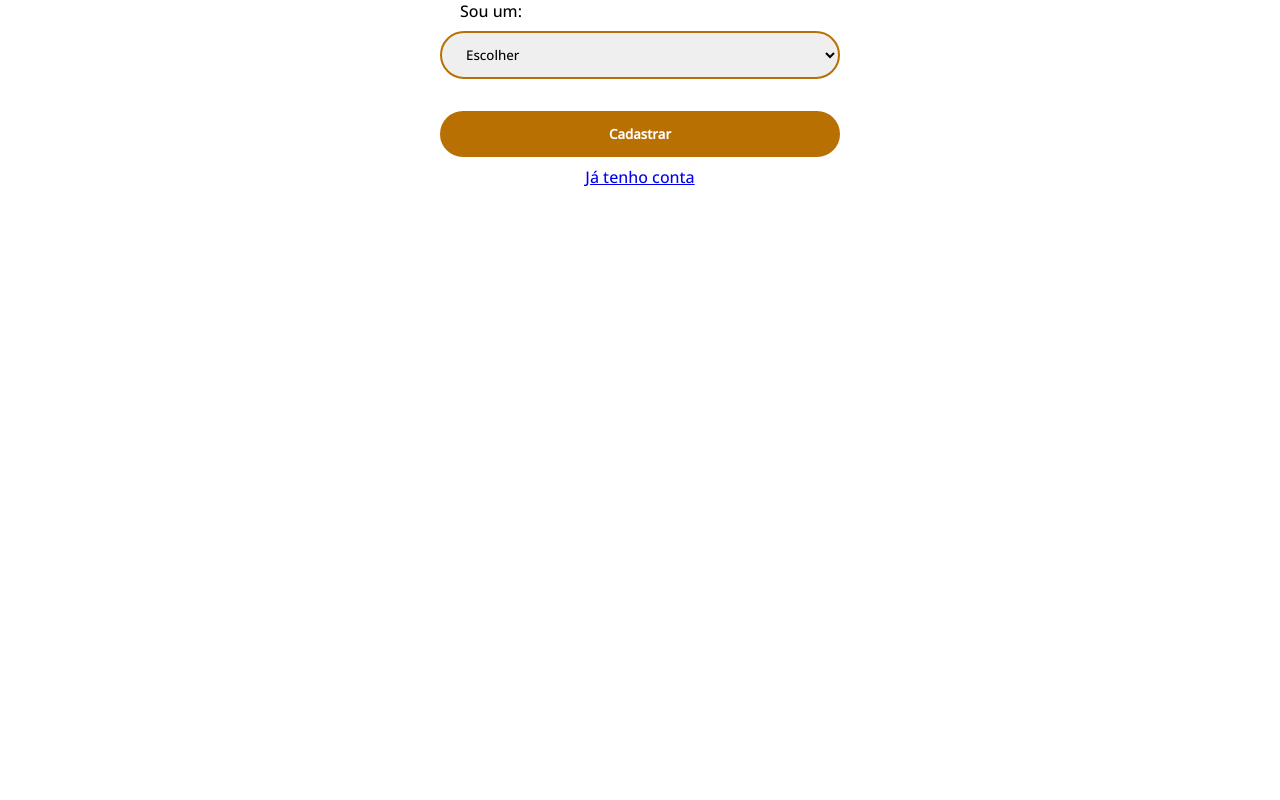
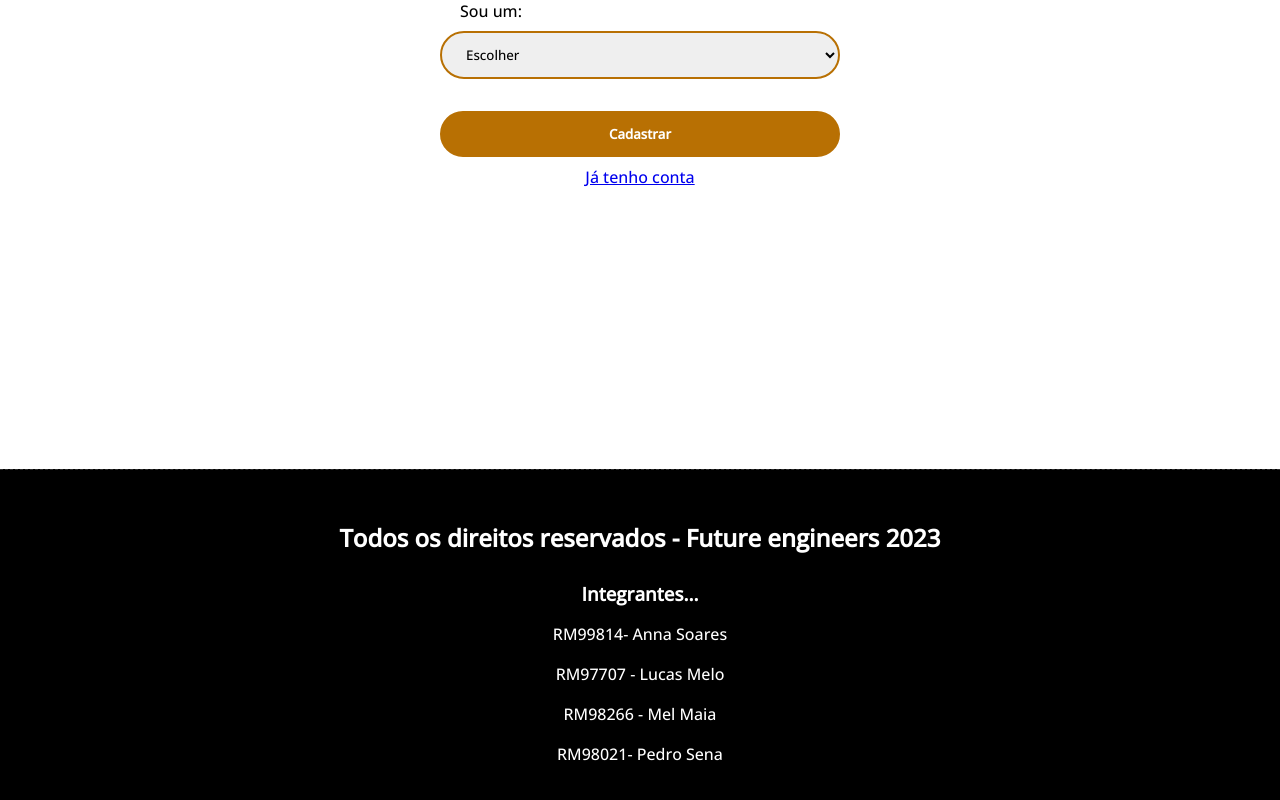
Before and after one commit to pedrosbm/gs2-NeuroHub-web, a React (Vite) app: page /Cadastro in a window 1280 px wide. Shown: the part 737-1537 px from the top of the page. Before the commit the page ends 1206 px from the top, so only its background shows below. Built offline with nearby package versions, Linux system fonts and the light colour scheme.

Commit message:
projeto finalizado

```diff
--- /dev/null
+++ b/src/components/Footer/Footer.css
@@ -0,0 +1,11 @@
+.footer {
+    background-color: black;
+    border-top: 1px dashed rgb(48, 48, 48);
+    text-align: center;
+    color: white;
+    padding: 2rem;
+}
+
+.footer ul{
+    list-style: none;
+}
--- /dev/null
+++ b/src/components/Footer/Footer.jsx
@@ -0,0 +1,16 @@
+import './Footer.css'
+
+export default function Footer(){
+    return(
+        <section className="footer">
+            <h2>Todos os direitos reservados - Future engineers 2023</h2>
+            <h3>Integrantes...</h3>
+            <ul>
+                <li>RM99814- Anna Soares</li>
+                <li>RM97707 - Lucas Melo</li>
+                <li>RM98266 - Mel Maia</li>
+                <li>RM98021- Pedro Sena</li>
+            </ul>
+        </section>
+    )
+}
--- a/src/pages/CadastroPage.jsx
+++ b/src/pages/CadastroPage.jsx
@@ -1,11 +1,13 @@
 import Header from "../components/Header/Header"
 import Cadastro from "../components/Cadastro/Cadastro"
+import Footer from "../components/Footer/Footer"
 
 export default function LoginPage(){
     return(
         <>
             <Header></Header>
             <Cadastro></Cadastro>
+            <Footer></Footer>
         </>
     )
 }
--- a/src/pages/ChatPage.jsx
+++ b/src/pages/ChatPage.jsx
@@ -1,6 +1,7 @@
 import Header from "../components/Header/Header"
 import { Navigate } from "react-router-dom"
 import Exams from "../components/Chat/Exams"
+import Footer from "../components/Footer/Footer"
 
 export default function ChatPage(){
     if(localStorage.getItem("logado") == "true"){
@@ -8,6 +9,7 @@ export default function ChatPage(){
             <>
                 <Header></Header>
                 <Exams></Exams>
+                <Footer></Footer>
             </>
         )
     } else  {
--- a/src/pages/ContaPage.jsx
+++ b/src/pages/ContaPage.jsx
@@ -1,6 +1,7 @@
 import Header from "../components/Header/Header"
 import Conta from '../components/Conta/Conta'
 import { Navigate } from "react-router-dom"
+import Footer from "../components/Footer/Footer"
 
 export default function ContaPage() {
 
@@ -9,6 +10,7 @@ export default function ContaPage() {
             <>
                 <Header></Header>
                 <Conta></Conta>
+                <Footer></Footer>
             </>
         )
     } else  {
--- a/src/pages/Index.jsx
+++ b/src/pages/Index.jsx
@@ -1,3 +1,4 @@
+import Footer from "../components/Footer/Footer"
 import Header from "../components/Header/Header"
 import Home from "../components/Home/Home"
 
@@ -6,6 +7,7 @@ export default function Index() {
         <>
             <Header />
             <Home />
+            <Footer></Footer>
         </>
     )
 }
--- a/src/pages/LoginPage.jsx
+++ b/src/pages/LoginPage.jsx
@@ -1,3 +1,4 @@
+import Footer from "../components/Footer/Footer"
 import Header from "../components/Header/Header"
 import Login from "../components/Login/Login"
 
@@ -6,6 +7,7 @@ export default function LoginPage(){
         <>
             <Header></Header>
             <Login></Login>
+            <Footer></Footer>
         </>
     )
 }
```
